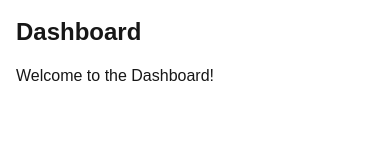
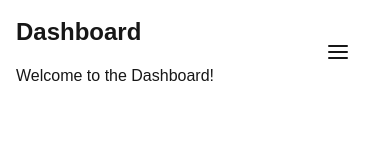
Before and after one commit to mohamed20163858/daftra_task, a Next.js app: page / in a window 390 px wide. Shown: the top 160 px of the page. Built offline with nearby package versions, Linux system fonts and the light colour scheme; no server answers.

Commit message:
Implement mobile navbar

```diff
--- a/app/empty/page.tsx
+++ b/app/empty/page.tsx
@@ -1,8 +1,8 @@
 // app/empty.tsx
 export default function EmptyPage() {
   return (
-    <main className="flex-1 p-4">
+    <>
       <h1 className="text-2xl font-bold mb-4">Empty page</h1>
-    </main>
+    </>
   );
 }
--- a/app/layout.tsx
+++ b/app/layout.tsx
@@ -2,6 +2,7 @@ import type { Metadata } from "next";
 import { Geist, Geist_Mono } from "next/font/google";
 import "./globals.css";
 import Nav from "../components/Nav";
+import MobileNav from "../components/MobileNav";
 
 const geistSans = Geist({
   variable: "--font-geist-sans",
@@ -32,7 +33,12 @@ export default function RootLayout({
           <aside className="w-64 border-r p-4 hidden md:block">
             <Nav />
           </aside>
-          {children}
+          {/* Main content */}
+          <main className="flex-1 p-4">{children}</main>{" "}
+          {/* Mobile navigation icon */}
+          <div className="md:hidden p-4">
+            <MobileNav />
+          </div>
         </div>
       </body>
     </html>
--- a/app/page.tsx
+++ b/app/page.tsx
@@ -3,10 +3,10 @@
 
 export default function HomePage() {
   return (
-    <main className="flex-1 p-4">
+    <>
       <h1 className="text-2xl font-bold mb-4">Dashboard</h1>
       {/* Main content goes here */}
       <p>Welcome to the Dashboard!</p>
-    </main>
+    </>
   );
 }
--- /dev/null
+++ b/components/MobileNav.tsx
@@ -0,0 +1,43 @@
+// components/MobileNav.tsx
+"use client";
+
+import { useState } from "react";
+import Nav from "./Nav";
+import { FiMenu, FiX } from "react-icons/fi";
+
+export default function MobileNav() {
+  const [open, setOpen] = useState(false);
+
+  return (
+    <>
+      {/* Hamburger menu icon aligned to the right */}
+      <div className="flex justify-end md:hidden p-4">
+        <button
+          onClick={() => setOpen(true)}
+          className="p-2"
+          aria-label="Open Menu"
+        >
+          <FiMenu size={24} />
+        </button>
+      </div>
+
+      {/* Overlay for mobile navigation */}
+      {open && (
+        <div className="fixed inset-0 z-50 flex justify-end bg-gray-800 bg-opacity-75">
+          <div
+            className={`w-64 bg-white h-full transform transition-transform duration-300 ${
+              open ? "translate-x-0" : "translate-x-full"
+            }`}
+          >
+            <div className="flex justify-end p-2">
+              <button onClick={() => setOpen(false)} aria-label="Close Menu">
+                <FiX size={24} />
+              </button>
+            </div>
+            <Nav />
+          </div>
+        </div>
+      )}
+    </>
+  );
+}
```
